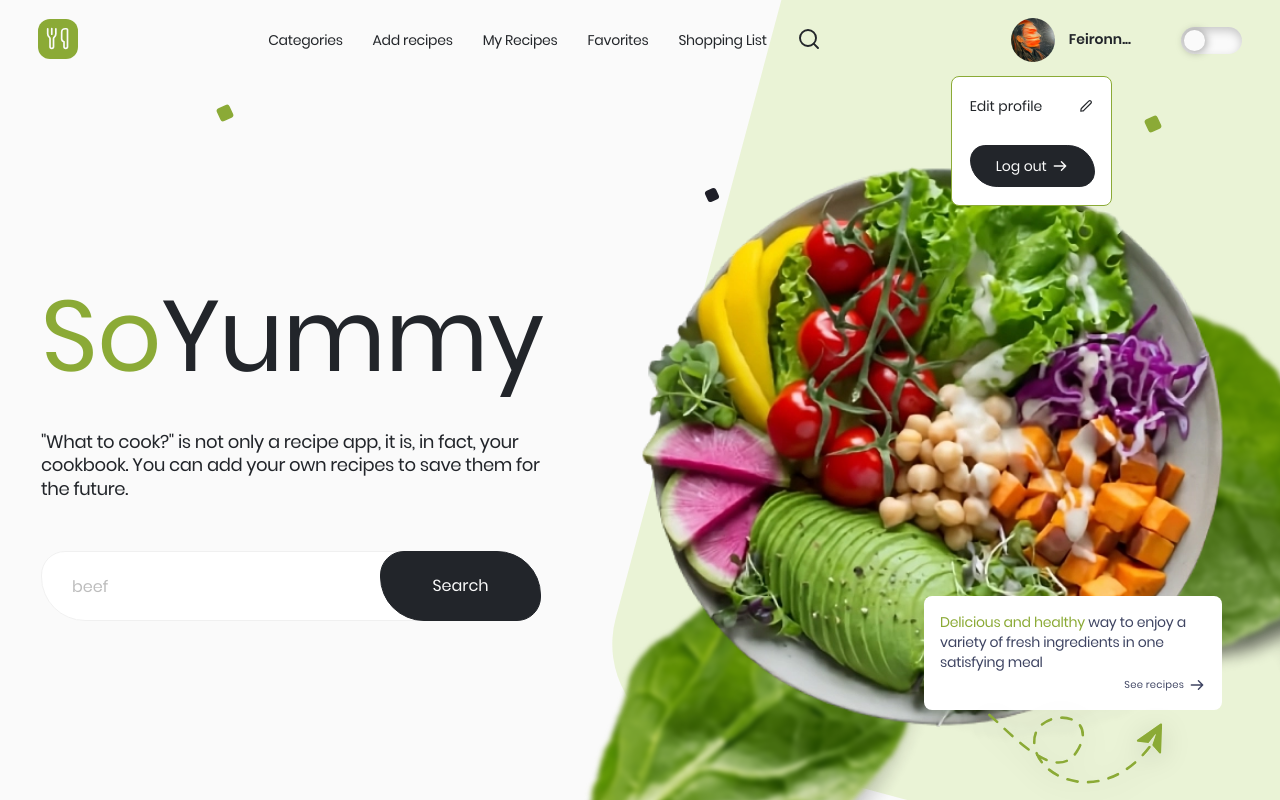
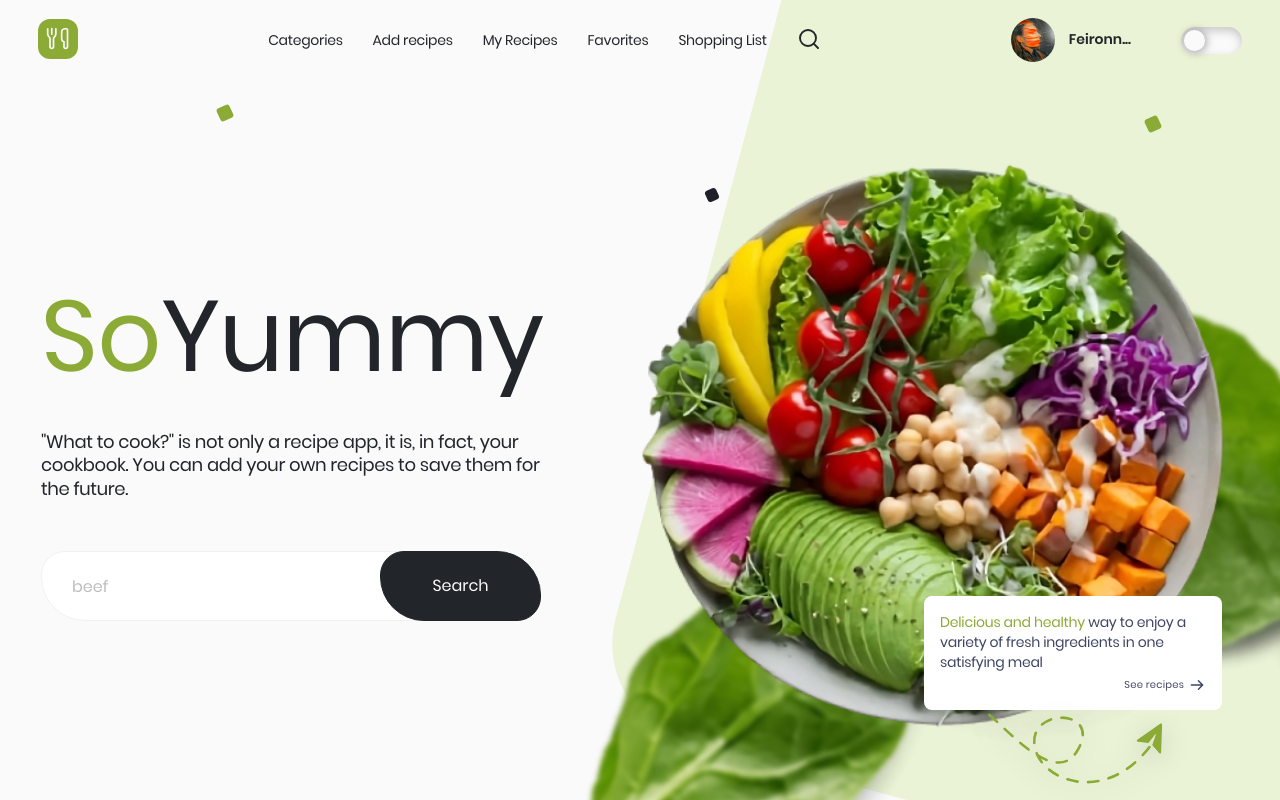
Before and after one commit to pawelrogowski/soYum, a React (Vite) app: page /home in a window 1280 px wide. Built offline with nearby package versions, Linux system fonts and the light colour scheme.

Commit message:
Oct 2, 2023, 12:29 PM

```diff
--- a/src/components/UserAvatar/UserAvatar.jsx
+++ b/src/components/UserAvatar/UserAvatar.jsx
@@ -2,15 +2,28 @@ import PropTypes from "prop-types";
 import { shortenString } from "../../utils/stringManipulation";
 import { StyledDiv } from "./UserAvatar.styled";
 import { EditProfilePopup } from "../EditProfilePopup/EditProfilePopup";
+import { useSelector, useDispatch } from "react-redux";
+import { toggleUserEditMenu } from "../../redux/slices/modalSlice";
+
 export function UserAvatar({ image, placeholder, name = "No Data" }) {
+  const dispatch = useDispatch();
+
+  const isEditProfilePopup = useSelector(
+    (state) => state.modal.isUserEditMenuOpen
+  );
+
+  const handleUserEditToggle = () => {
+    dispatch(toggleUserEditMenu());
+  };
+
   return (
-    <StyledDiv>
+    <StyledDiv onClick={handleUserEditToggle}>
       <picture>
         <source srcSet={image} type="image/jpeg" />
         <img src={placeholder} alt="user avatar" />
       </picture>
       <span>{shortenString(name, 10, "...")}</span>
-      <EditProfilePopup />
+      {isEditProfilePopup && <EditProfilePopup />}
     </StyledDiv>
   );
 }
```
